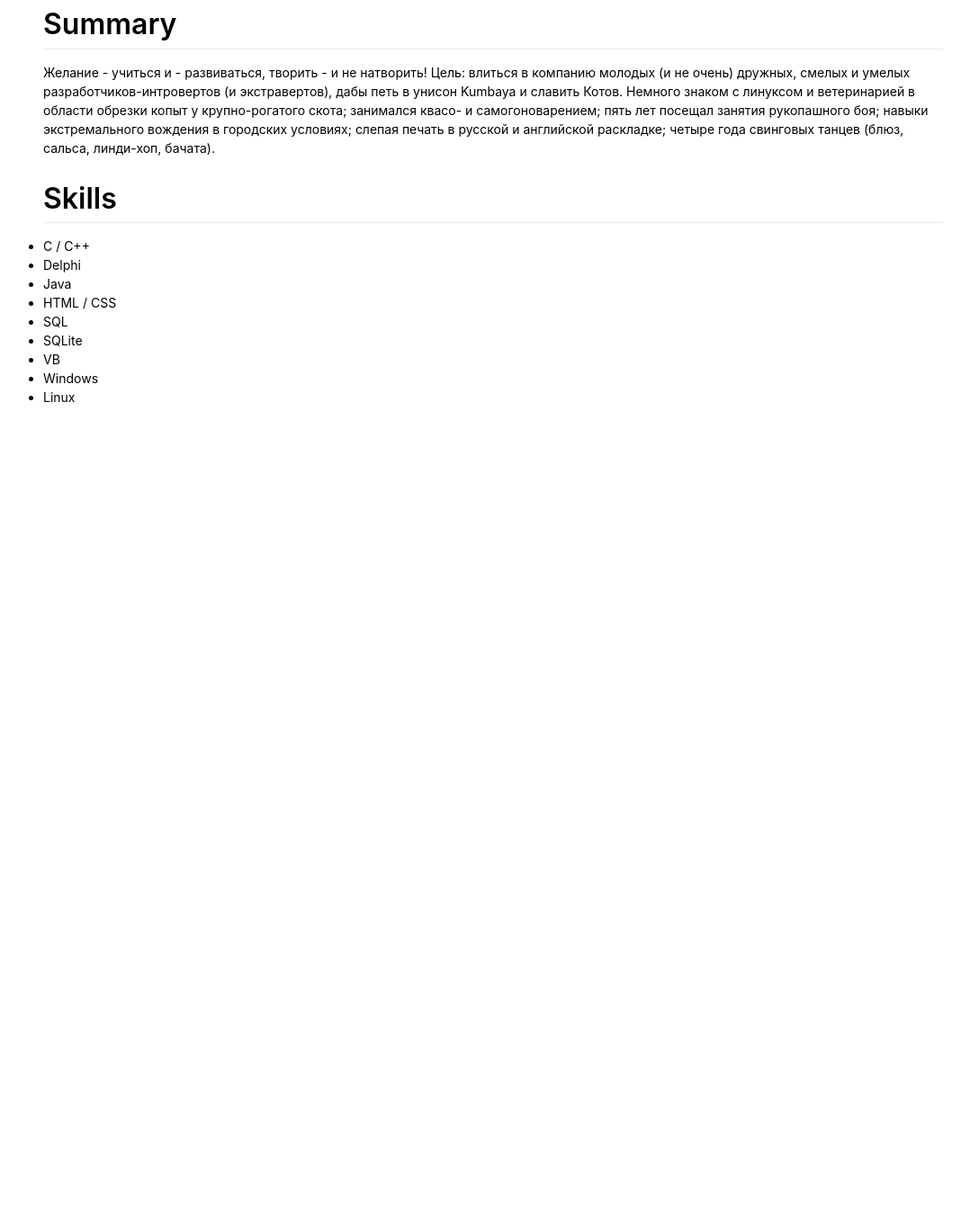
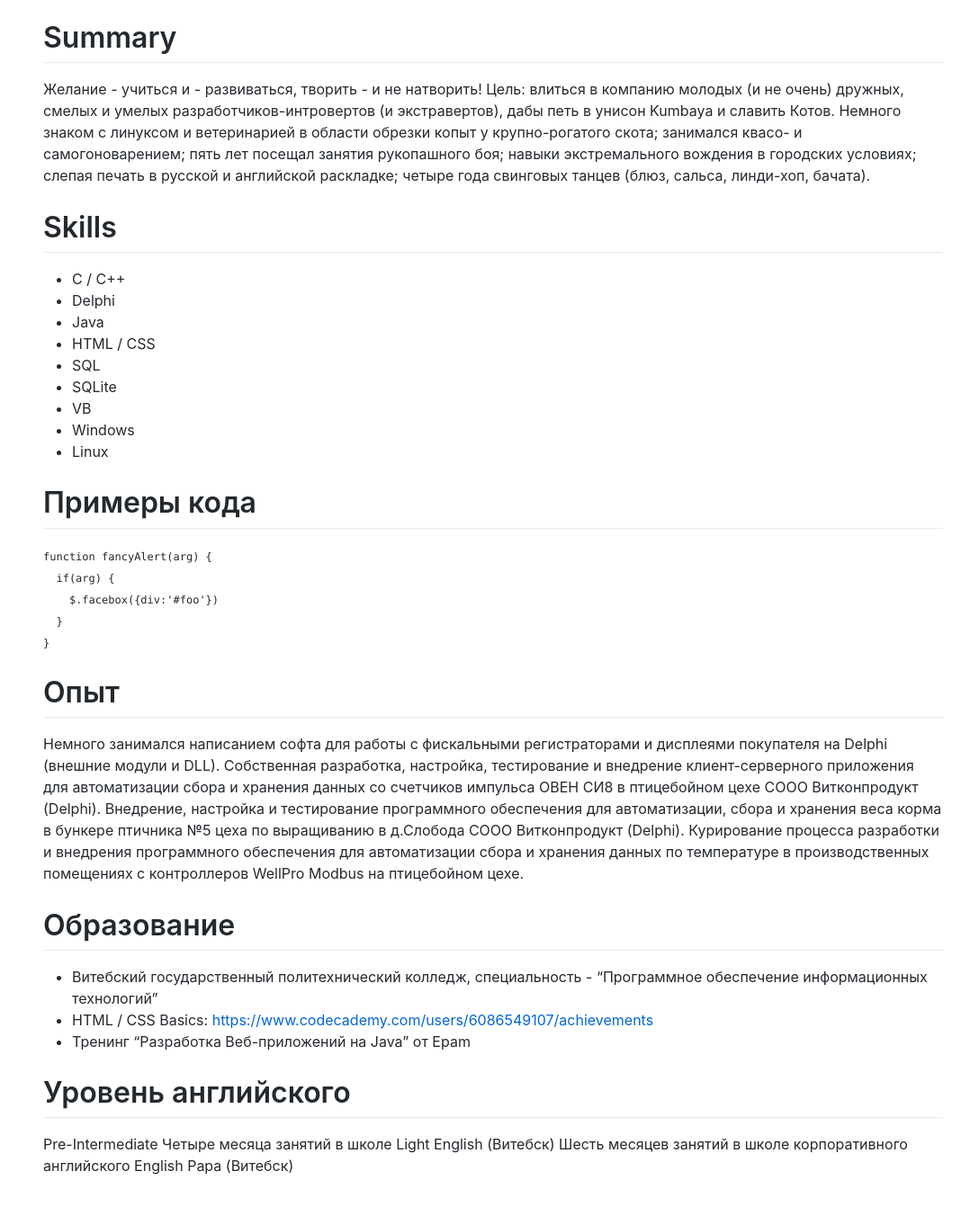
Before and after one commit to Shemchuk/rsschool-2019Q1-cv, a plain HTML site: page index.html in a window 1280 px wide. Shown: the part 692-2034 px from the top of the page at 90% size, without its empty margins (92-1170 px from the left). Before the commit the page ends 1144 px from the top, so only its background shows below. Drawn offline with Linux system fonts and the light colour scheme.

Commit message:
feat: add all information in index.html and create styles in style.css

```diff
--- a/assets/style.css
+++ b/assets/style.css
@@ -9,8 +9,9 @@ body {
   min-width: 640px;
   margin: 0 auto;
 	font-family: -apple-system, BlinkMacSystemFont, "Segoe UI", Helvetica, Arial, sans-serif, "Apple Color Emoji", "Segoe UI Emoji", "Segoe UI Symbol";
-	font-size: 14px;
-  line-height: 1.5;
+	font-size: 16px;
+	line-height: 1.5;
+	color: #24292e;
 	background-color: #ffffff;
 }
 
@@ -44,6 +45,15 @@ b, strong{
 	font-weight: 600;
 }
 
+code{
+	font-family: "SFMono-Regular", Consolas, "Liberation Mono", Menlo, Courier, monospace;
+	font-size:12px;
+}
+
+ul{
+	padding-left: 2em;
+}
+
 .photo {
   display: inline-block;
   margin: 20px 20px 20px 0;
--- a/index.html
+++ b/index.html
@@ -50,6 +50,45 @@
           <li>Windows</li>
           <li>Linux</li>
         </ul>
+
+        <h1>Примеры кода</h1>
+        <hr>
+        <code>
+          function fancyAlert(arg) {<br>
+            &nbsp;&nbsp;if(arg) {<br>
+              &nbsp;&nbsp;&nbsp;&nbsp;$.facebox({div:'#foo'})<br>
+              &nbsp;&nbsp;}<br>
+          }   <br>
+          </code>
+
+        <h1>Опыт</h1>
+        <hr>
+        <p>Немного занимался написанием софта для работы с фискальными регистраторами и дисплеями покупателя на Delphi
+          (внешние модули и DLL).
+          Собственная разработка, настройка, тестирование и внедрение клиент-серверного приложения для автоматизации
+          сбора и хранения данных со счетчиков импульса ОВЕН СИ8 в птицебойном цехе СООО Витконпродукт (Delphi).
+          Внедрение, настройка и тестирование программного обеспечения для автоматизации, сбора и хранения веса корма
+          в бункере птичника №5 цеха по выращиванию в д.Слобода СООО Витконпродукт (Delphi).
+          Курирование процесса разработки и внедрения программного обеспечения для автоматизации сбора и хранения
+          данных по температуре в производственных помещениях с контроллеров WellPro Modbus на птицебойном цехе.</p>
+
+        <h1>Образование</h1>
+        <hr>
+        <ul>
+          <li>Витебский государственный политехнический колледж, специальность - “Программное обеспечение
+            информационных технологий”</li>
+          <li>HTML / CSS Basics: <a
+              href="https://www.codecademy.com/users/6086549107/achievements">https://www.codecademy.com/users/6086549107/achievements</a>
+          </li>
+          <li>Тренинг “Разработка Веб-приложений на Java” от Epam</li>
+        </ul>
+
+        <h1>Уровень английского</h1>
+        <hr>
+        <p>Pre-Intermediate
+          Четыре месяца занятий в школе Light English (Витебск)
+          Шесть месяцев занятий в школе корпоративного английского English Papa (Витебск)</p>
+        <br>
       </div>
 
     </section>
```
